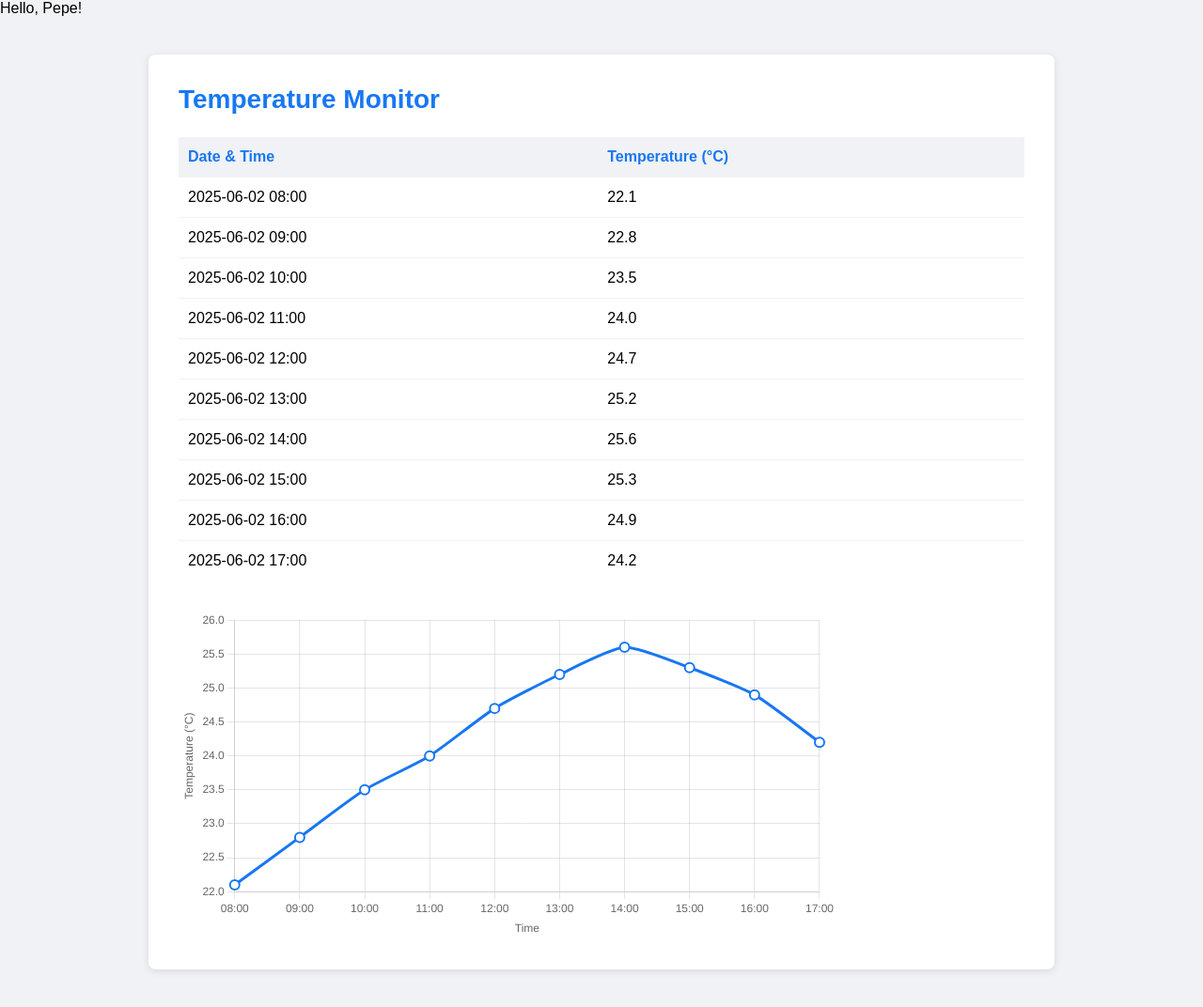
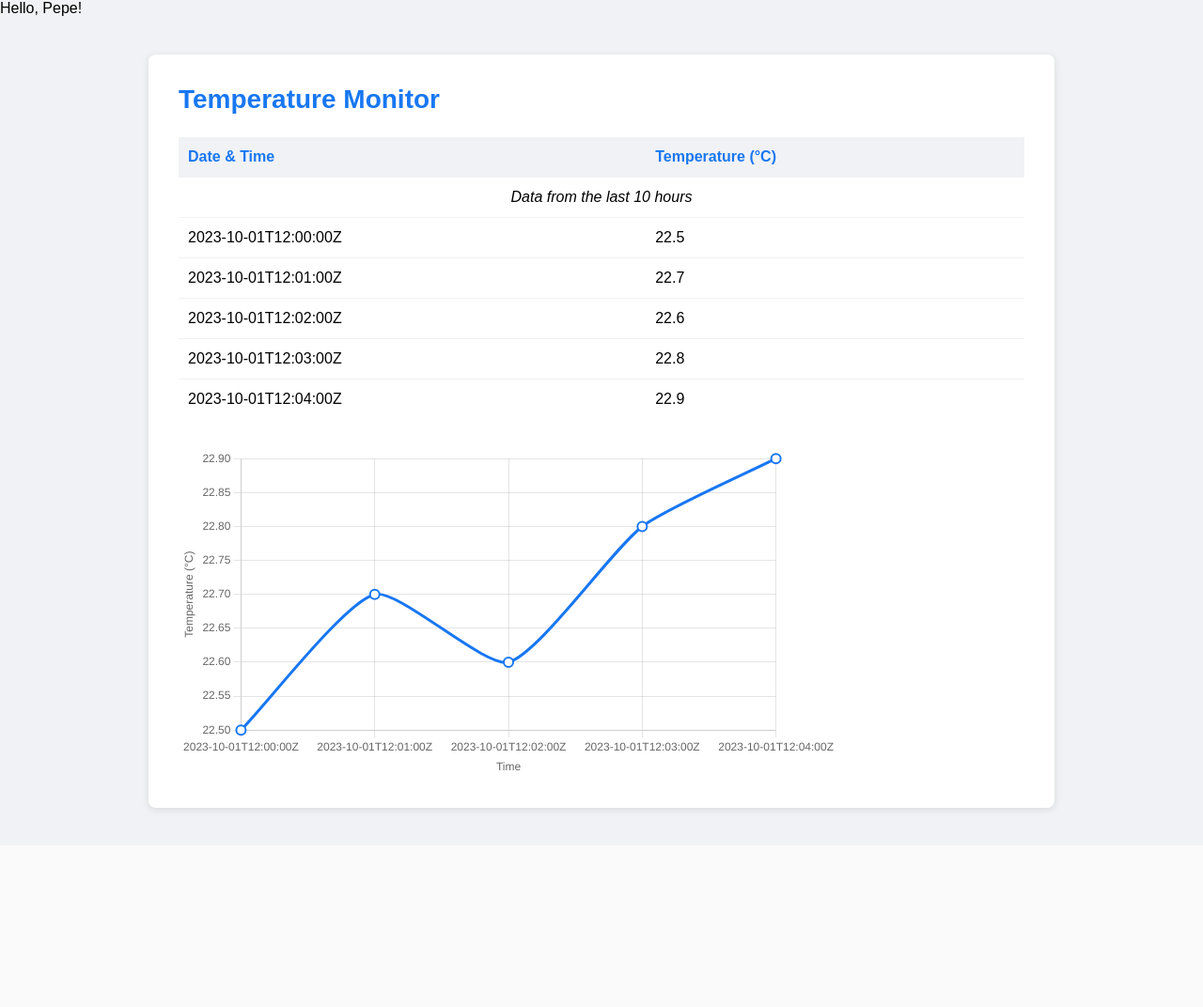
Before and after one commit to jerivasuaq/embedded25_webserver, a Flask app: page /monitor in a window 1280 px wide. Shown: the whole page at 94% size. After the commit the page ends 867 px from the top, so only its background shows below. Run offline with Flask 3, Linux system fonts and the light colour scheme.

Commit message:
Dinamically pass datetime and data to monitor.html

```diff
--- a/templates/monitor.html
+++ b/templates/monitor.html
@@ -63,16 +63,21 @@
                 </tr>
             </thead>
             <tbody>
-                <tr><td>2025-06-02 08:00</td><td>22.1</td></tr>
-                <tr><td>2025-06-02 09:00</td><td>22.8</td></tr>
-                <tr><td>2025-06-02 10:00</td><td>23.5</td></tr>
-                <tr><td>2025-06-02 11:00</td><td>24.0</td></tr>
-                <tr><td>2025-06-02 12:00</td><td>24.7</td></tr>
-                <tr><td>2025-06-02 13:00</td><td>25.2</td></tr>
-                <tr><td>2025-06-02 14:00</td><td>25.6</td></tr>
-                <tr><td>2025-06-02 15:00</td><td>25.3</td></tr>
-                <tr><td>2025-06-02 16:00</td><td>24.9</td></tr>
-                <tr><td>2025-06-02 17:00</td><td>24.2</td></tr>
+                {% if data %}
+                    <tr>
+                        <td colspan="2" style="text-align: center; font-style: italic;">Data from the last 10 hours</td>
+                    </tr>
+                    {% for entry in data %}
+                        <tr>
+                            <td>{{ entry.datetime }}</td>
+                            <td>{{ entry.temperature }}</td>
+                        </tr>
+                    {% endfor %}
+                {% else %}
+                    <tr>
+                        <td colspan="2" style="text-align: center; font-style: italic;">No data available</td>
+                    </tr>
+                {% endif %}
             </tbody>
         </table>
         <div class="chart-container">
@@ -80,15 +85,20 @@
         </div>
     </div>
     <script>
-        const labels = [
-            "08:00", "09:00", "10:00", "11:00", "12:00",
-            "13:00", "14:00", "15:00", "16:00", "17:00"
-        ];
+        var labels = [];
+        var temp = [];
+        {% if data %}
+            {% for entry in data %}
+                labels.push('{{ entry.datetime }}');
+                temp.push({{ entry.temperature }});
+            {% endfor %}
+        {% endif %}
+
         const data = {
             labels: labels,
             datasets: [{
                 label: 'Temperature (°C)',
-                data: [22.1, 22.8, 23.5, 24.0, 24.7, 25.2, 25.6, 25.3, 24.9, 24.2],
+                data: temp,
                 fill: false,
                 borderColor: '#1877f2',
                 backgroundColor: '#1877f2',
```
